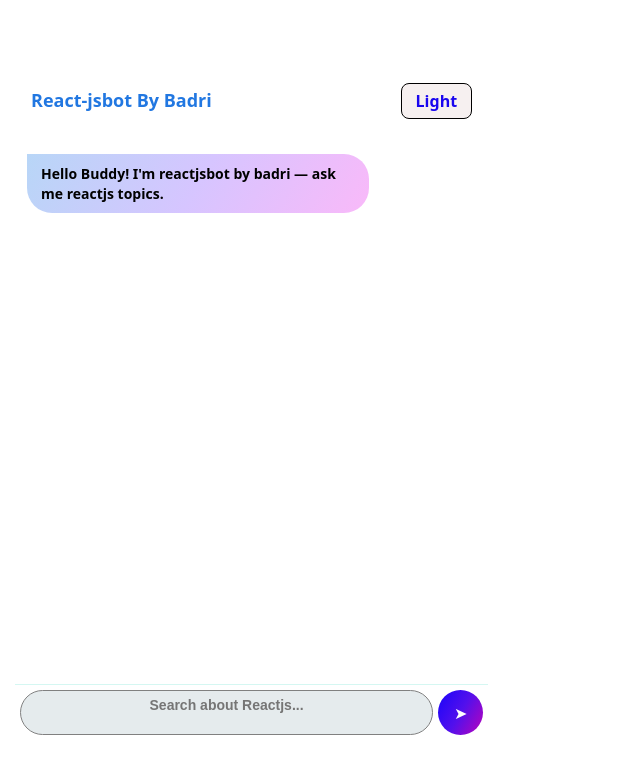
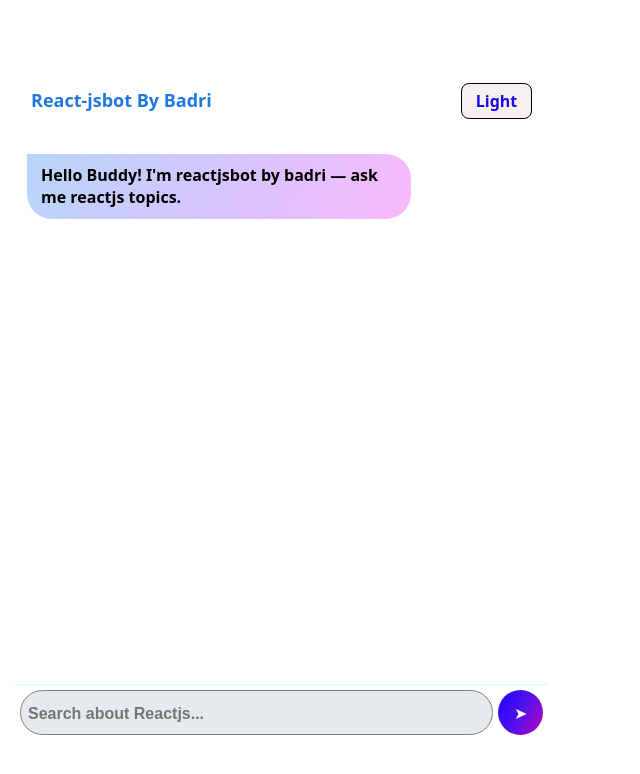
Before and after one commit to badrinathbadri1/reactjs-chatbot-by-badri, a React (Vite) app: page / in a window 1280 px wide. Shown: the top 774 px of the page, without its empty margins (0-640 px from the left). Built offline with nearby package versions, Linux system fonts and the light colour scheme.

Commit message:
Updated user message CSS with max-width and wrapping

```diff
--- a/src/PhysicsBotByBadri.css
+++ b/src/PhysicsBotByBadri.css
@@ -12,10 +12,10 @@ body.dark {
 
 /* Chat container */
 .chat-box {
-  width:auto;            /* width 80% ah set pannidum */
+  width:auto;
   max-width:1100px;
-  min-width: 200px;      /* max limit so bigger screen la extra stretch aagathu */
-  margin:40px  auto;       /* auto → centre align horizontally */
+  min-width: 200px;
+  margin:40px  auto;
   display: flex;
   flex-direction: column;
   height: 85vh;
@@ -95,14 +95,20 @@ body.dark {
 }
 
 .message.user {
-  background: linear-gradient(200deg,rgb(187, 225, 187), rgb(170, 247, 197));
+  background: linear-gradient(200deg, rgb(187, 225, 187), rgb(170, 247, 197));
   color: black;
   align-self: flex-end;
-  font-weight:700;
-  border-radius: 25px 0px  25px 25px;
-  transition:all 0.5s ease-in-out ;
-  font-size:14px;
+  font-weight: 500;
+  border-radius: 25px 0px 25px 25px;
+  transition: all 0.5s ease-in-out;
+  font-size: 16px;
+  max-width: 150px;
+  word-wrap: break-word;
+  white-space: normal;
+  display: inline-block;
+  padding: 8px 12px;
 }
+
 
 .message.bot {
 
@@ -110,10 +116,10 @@ body.dark {
   color: black;
   align-self: flex-start;
 
-  font-weight:bolder;
+  font-weight:600;
   border-radius: 0px 25px  25px 25px;
   transition:all 0.5s ease-in-out ;
-  font-size:14px;
+  font-size:16px;
 
 
 
@@ -137,14 +143,15 @@ body.dark {
   padding:7px;
   border-radius:25px;
   border: 1px solid #bbb;
-  font-size: 14px;
+  font-size: 16px;
   line-height: 1;
   background-color:rgba(227, 233, 235, 0.9);
   border:1px solid grey;
   color:black;
   font-weight:600;
   font-family:sans-serif;
-  text-align: center;
+  padding-top: 15px;
+
 
 }
 
@@ -161,18 +168,19 @@ body.dark {
   transition: 0.3s ease;
 }
 
-.input-area button:hover {
-  background: linear-gradient(120deg,#26ae2f, #14a736, #0bb9c2);
+.input-area button:hover{
+    background: linear-gradient(120deg,rgb(31, 17, 188),rgb(40, 7, 119) #9e039e);
 }
 
 /* Scrollbar neat style */
 .messages::-webkit-scrollbar {
-  width:6px;
+  width:2px;
 
 }
 .messages::-webkit-scrollbar-thumb {
   background-color: #888;
   border-radius: 4px;
+
 }
 .messages::-webkit-scrollbar-thumb:hover {
   background-color: #555;
```
